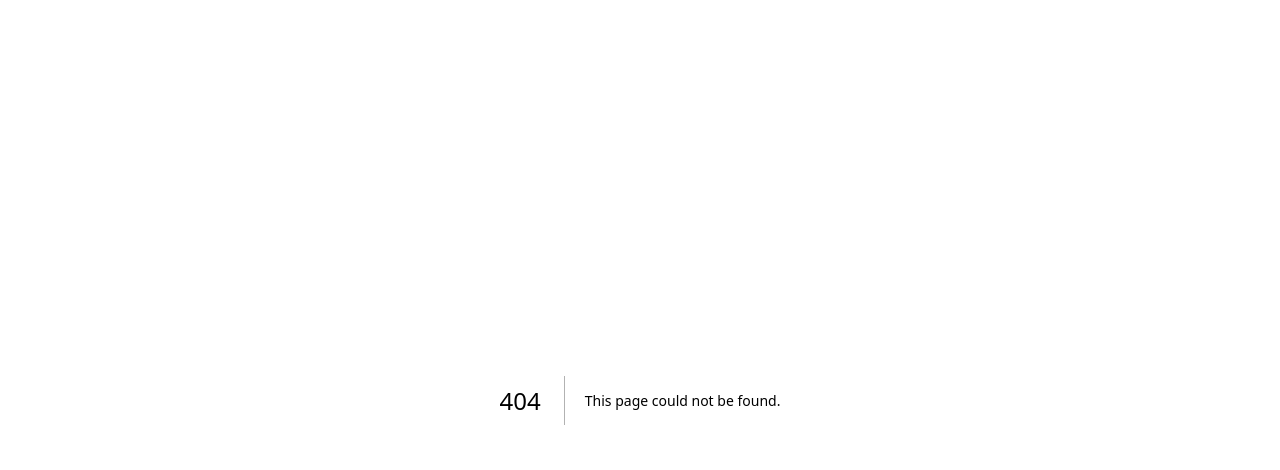
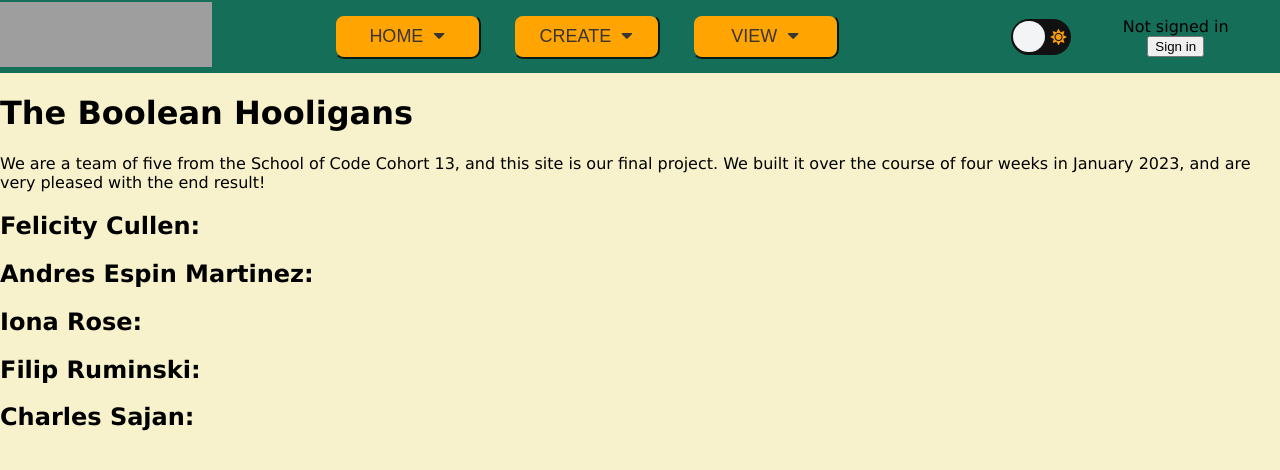
Before and after one commit to SchoolOfCode/bc13_final-project_front-end-room-8-boolean-hooligans, a Next.js app in the folder imaginerium/: page /aboutUs in a window 1280 px wide. Before the commit this address had no page. Shown: the top 470 px of the page. Built offline with nearby package versions, Linux system fonts and the light colour scheme; no server answers; grey boxes are pictures that could not be loaded.

Commit message:
started about us page

```diff
--- a/imaginerium/Components/Navigation.js
+++ b/imaginerium/Components/Navigation.js
@@ -19,11 +19,18 @@ export default function Navigation() {
       </div>
 
       <div className={styles.navButtons}>
+
         <div className={styles.dropdown}>
-        <Link href="/dashboard"><button class={styles.dropbtn}>HOME
-          </button></Link>
+        <button className={styles.dropbtn}>
+        HOME
+        <i className="fa fa-caret-down"></i>
+        </button>
+        <div className={styles.dropdownContent}>
+          <Link href="/dashboard">Homepage</Link>
+          <Link href="/aboutUs">About Us</Link>
+        </div>
+        </div>
 
-        </div>
         <div className={styles.dropdown}>
           <button className={styles.dropbtn}>
             CREATE
@@ -31,11 +38,10 @@ export default function Navigation() {
           </button>
           <div className={styles.dropdownContent}>
             <Link href="/createCharacter">Create character</Link>
-
             <Link href="/createNewWorld">Create world map</Link>
-
           </div>
         </div>
+
         <div className={styles.dropdown}>
           <button className={styles.dropbtn}>
             VIEW
@@ -45,6 +51,7 @@ export default function Navigation() {
             <Link href="/characterList">Character list</Link>
           </div>
         </div>
+
       </div>
       <div className={styles.loginAndToggle}>
         <div className={styles.darkModeSwitch}>
--- /dev/null
+++ b/imaginerium/pages/aboutUs.js
@@ -0,0 +1,24 @@
+import Navigation from "../Components/Navigation"
+
+export default function aboutUs() {
+
+return (
+   <>
+    <Navigation />
+    <div>
+    <h1>The Boolean Hooligans</h1>
+    <p>We are a team of five from the School of Code Cohort 13, and this site is our final project. We built it over the course of four weeks in January 2023, and are very pleased with the end result!</p>
+    <h2>Felicity Cullen:</h2>
+    <p></p>
+    <h2>Andres Espin Martinez:</h2>
+    <p></p>
+    <h2>Iona Rose:</h2>
+    <p></p>
+    <h2>Filip Ruminski:</h2>
+    <p></p>
+    <h2>Charles Sajan:</h2>
+    <p></p>
+    </div>
+    </>
+)
+}
```
Also changed, not shown: imaginerium/pages/dashboard.js (+13 -4 lines).
